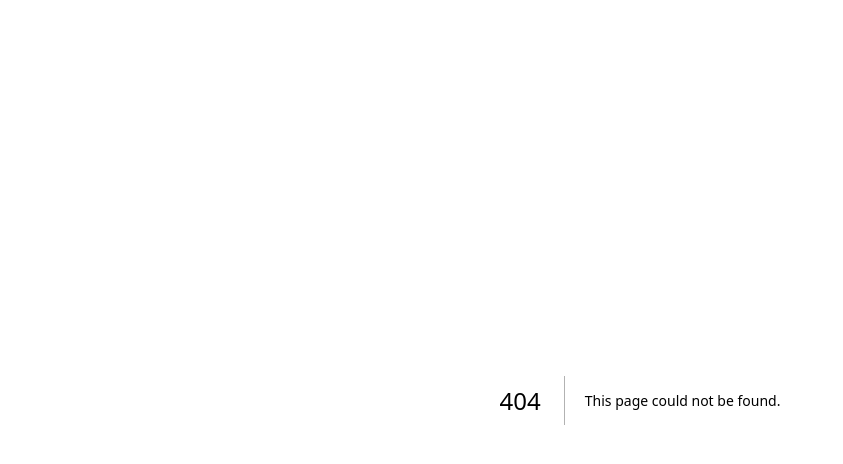
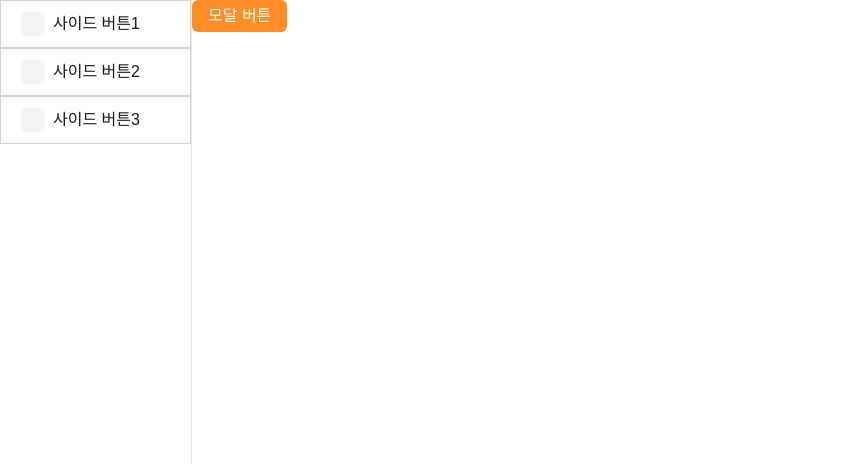
Before and after one commit to girl0330/SnapDay, a Next.js app: page /guide in a window 1280 px wide. Before the commit this address had no page. Shown: the top 464 px of the page, without its empty margins (0-843 px from the left). Built offline with nearby package versions, Linux system fonts and the light colour scheme.

Commit message:
style: 사이드 버튼, 모달 버튼 디자인

```diff
--- /dev/null
+++ b/src/app/guide/page.tsx
@@ -0,0 +1,18 @@
+import ModalButton from "@/components/common/ModalButton";
+import SideButton from "@/components/common/SideButton";
+import React from "react";
+
+const page = () => {
+  return (
+    <div className="flex">
+      <aside className="w-[64px] md:w-[192px] min-h-screen bg-white border-r ">
+        <SideButton>사이드 버튼1</SideButton>
+        <SideButton>사이드 버튼2</SideButton>
+        <SideButton>사이드 버튼3</SideButton>
+      </aside>
+      <ModalButton>모달 버튼</ModalButton>
+    </div>
+  );
+};
+
+export default page;
--- /dev/null
+++ b/src/components/common/ModalButton.tsx
@@ -0,0 +1,15 @@
+import React from "react";
+
+type ModalButtonProps = {
+  children: React.ReactNode;
+};
+
+const ModalButton: React.FC<ModalButtonProps> = ({ children }) => {
+  return (
+    <button className="flex justify-center items-center px-[16px] py-[8px] h-[32px] bg-[#FF8D28] text-white rounded-md hover:bg-[#E57F22] transition">
+      {children}
+    </button>
+  );
+};
+
+export default ModalButton;
--- /dev/null
+++ b/src/components/common/SideButton.tsx
@@ -0,0 +1,20 @@
+import React from "react";
+
+type SideButtonProps = {
+  children: React.ReactNode;
+};
+
+const SideButton: React.FC<SideButtonProps> = ({ children }) => {
+  return (
+    <div>
+      <button className="flex items-center inline-block border border-gray-300 w-full md:w-full h-[48px] px-5 ">
+        <div className="w-[24px] h-[24px] bg-gray-100 rounded-md"></div>
+        <span className="text-[16px] text-center ml-0 md:ml-[8px] hidden md:inline">
+          {children}
+        </span>
+      </button>
+    </div>
+  );
+};
+
+export default SideButton;
```
